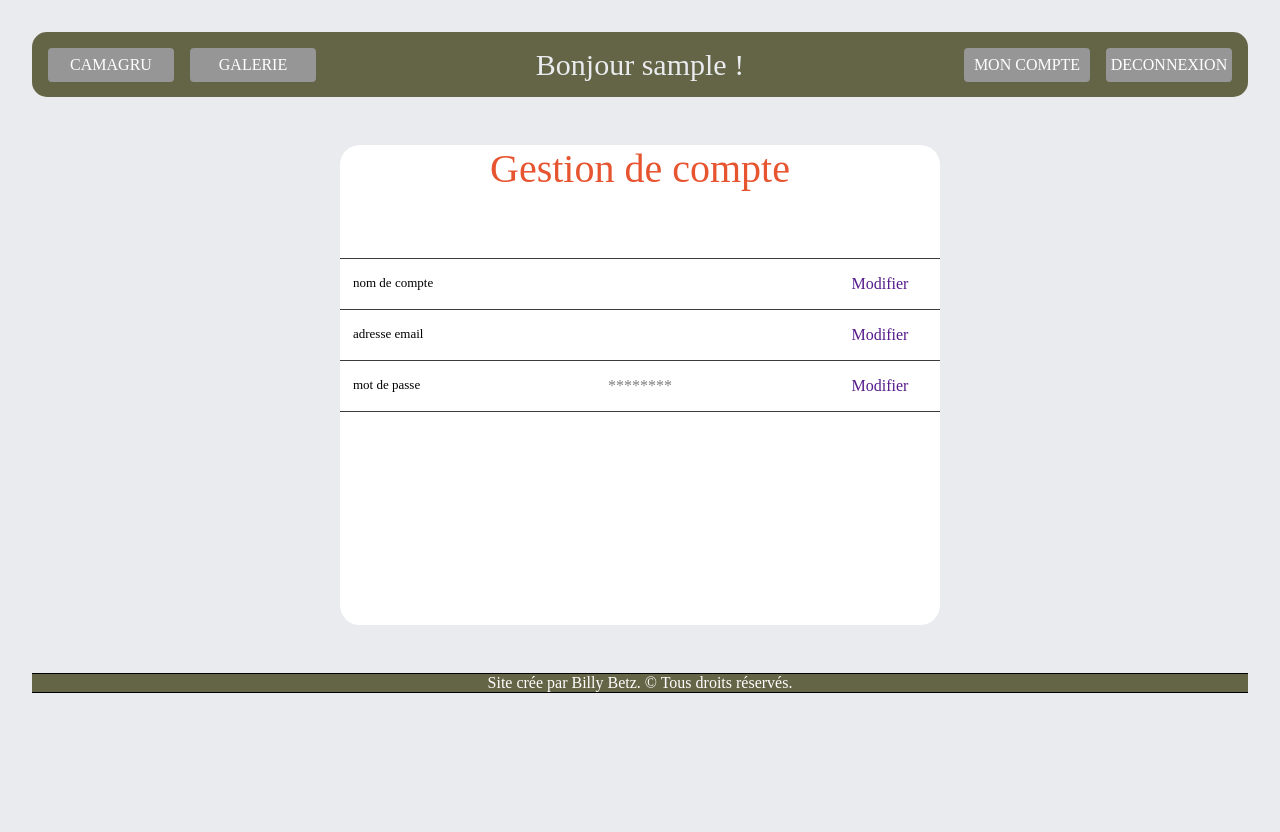
After one commit to billybetz/Camagru, a PHP site: page /my_account.php in a window 1280 px wide. The commit adds this page. Run offline with PHP 8.4, Linux system fonts and the light colour scheme; the visitor is signed in with stand-in values (Sample User, id 1); data that the repository does not hold is empty.

Commit message:
add gestion de compte amelioration front du menu en train de gerer les photos de galerie en requete

```diff
--- a/css/style.css
+++ b/css/style.css
@@ -32,7 +32,14 @@ body
 a
 {
 	text-decoration:none;
+}
 
+hr{
+    margin: 1em auto;
+    width: 100%;
+    height: 1px;
+    background-color: #3c3c3c;
+    border: none;
 }
 
 /* classes sur toutes les pages */
@@ -56,35 +63,26 @@ a
 
 .menu_button
 {
-	display:block;
-	width:126px;
-	height:30px;
-	margin-top:13px;
-	padding-top:5px;
-	border: 1px solid grey;
-	border-radius:4px;
-	background-color:rgb(150,150,150);
-	text-decoration:none;
-	color:white;
-	text-align:center;
-	vertical-align:middle;
-	font-size: 17px;
+	    display: block;
+    width: 126px;
+    height: 34px;
+    border-radius: 4px;
+    background-color: rgb(150,150,150);
+    color: white;
+    text-align: center;
+    font-size: 16px;
+    line-height: 34px;
 
 }
 
 .menu_button:active
 {
-	background-color:orange;
 	color:black
 }
 
 .menu_button:hover
 {
 	background-color: rgb(140,140,140);
-	font-size:18;
-	width:130px;
-	height:33px;
-	display:block;
 }
 
 .index_button
@@ -107,14 +105,10 @@ a
 
 .bonjour
 {
-	width:200px;
-	height:40px;
-	/* background-color:rgb(150,150,150); */
-	/* border: 1px solid grey; */
-	margin-top:10px;
 	text-align:center;
 	font-size:30px;
-	float:left;
+	white-space: nowrap;
+	color: #e9ebee;
 }
 
 
@@ -137,7 +131,7 @@ a
 {
 	height: 2em;
     width: 10em;
-    margin-left: 8em;
+    margin-left: 6em;
     white-space: nowrap;
     background-color: #e8e3e3;
     padding: 3 20 3 20;
@@ -176,11 +170,10 @@ a
 
 .mini_galerie
 {
-	/*margin-top: 1em;*/
-	width: 160px;
+    width: 160px;
     height: 160px;
-	background-color: grey;
-	/*margin: 0 auto 2em auto;*/
+    background-color: grey;
+    margin: auto;
 }
 
 
@@ -238,8 +231,21 @@ a
 	color:red;
 }
 
+/*-_-_-_-_- my_account.php -_-_-_-_-*/
 
-/*-_-_-_-_- footer -_-_-_-_-*/
+.setting_name
+{
+	margin-left: 1em;
+	text-align: left;
+	font-size: 13px;
+}
+
+.setting_data
+{
+	color: grey;
+}
+
+/*-_-_-_-_- footer.php -_-_-_-_-*/
 
 .footer
 {
--- a/includes/menu.php
+++ b/includes/menu.php
@@ -4,14 +4,14 @@
 ?>
 
 <div class="grid-9 has-gutter menu">
-	<div>
+	<div style="margin: auto;">
 		<!-- <a href="." class ="index_button pos_left"> -->
 			<a class=" menu_button" style="margin-left: 1em;" href=".">CAMAGRU</a>
 		<!-- <img src="img/acceuil.png" alt="acceuil" width="49" height="49"/> -->
 		<!-- </a> -->
 	</div>
 
-	<div>
+	<div style="margin: auto;">
 		<a class="menu_button " href="galerie.php">GALERIE</a>
 	</div>
 
@@ -19,10 +19,10 @@
 
 	<div></div>
 
-	<div>
+	<div style="margin: auto;">
 		<?php if (isset($_SESSION['log_status']) && $_SESSION['log_status'] != 0){
 		 ?>
-		<span class="bonjour">Bonjour <?php echo $_SESSION['id'];?>!</span>
+		<span class="bonjour">Bonjour <?php echo $_SESSION['id'];?> !</span>
 		<?php }
 		?>
 	</div>
@@ -31,7 +31,7 @@
 
 	<div></div>
 
-	<div>
+	<div style="margin: auto;">
 		<?php if (!isset($_SESSION['log_status']) || $_SESSION['log_status'] == 0){
 		 ?>
 		<a class="menu_button" href="login.php">CONNEXION</a>
@@ -43,7 +43,7 @@
 	</div>
 
 
-	<div>
+	<div style="margin: auto;">
 		<?php if (!isset($_SESSION['log_status']) || $_SESSION['log_status'] == 0){
 			?>
 		<a class="menu_button" style="margin-right: 1em;" href="register.php">INSCRIPTION</a>
--- a/js/media_video.js
+++ b/js/media_video.js
@@ -15,7 +15,7 @@
 	 }
 	 else
 	 {
-	 	alert("getMedia not supported");
+	 	alert("vidéo : getMedia not supported on this browser");
 	 }
 
  	function handle_video(stream)
@@ -33,7 +33,7 @@
 
 	function video_error(error)
 	{
- 		alert("problem with the video" + error);
+ 		alert("vidéo : " + error);
  	}
 }
-)();
+)()
--- a/libft_php/data_validity.php
+++ b/libft_php/data_validity.php
@@ -13,8 +13,8 @@ function check_login($login)
 {
 	if ($login == "")
 		return ("Champ obligatoire");
-	if (strlen($login) < 5)
-		return ("L'identifiant doit faire minimum 5 caracteres");
+	if (strlen($login) < 5 || strlen($login) > 12)
+		return ("L'identifiant doit faire entre 5 et 12 caractères");
 	if (ctype_alnum($login) == FALSE)
 		return ("L'identifiant ne peux contenir que des caractères alphanumérique");
 	if (ft_str_have_digit($login) == FALSE)
@@ -24,7 +24,7 @@ function check_login($login)
 
 function check_email($email)
 {
-	if (count($login, '@') != 1)
+	if (mb_substr_count($email, '@') != 1)
 		return ("adresse mail invalide");
 	return("");
 }
--- a/login.php
+++ b/login.php
@@ -33,6 +33,12 @@
 			{
 				$_SESSION['log_status'] = $ret['rank'];
 				$_SESSION['id'] = $login;
+		?>
+			<script>
+				window.location.replace("index.php");
+			</script>
+
+		<?php
 			}
 			else
 				$error = "incorrect_data";
--- /dev/null
+++ b/my_account.php
@@ -0,0 +1,62 @@
+<?php
+  if(session_id() == "")
+	  session_start();
+
+  // verifie si l'utilisateur n'est pas deja connecté.
+  if (!isset($_SESSION['log_status']) && $_SESSION['log_status'] == 0)
+	  header("Location: index.php");
+?>
+
+<?php
+  $title = "my account";
+  require_once("includes/header.php");
+  //fonctions d'éxécution des requetes sql
+  require_once("libft_php/sql_rqt.php");
+?>
+
+<?php
+	// on récupère les données de l'utilisateur a afficher dans sa page gestion de compte
+
+	$sql = 'SELECT * FROM camagru.users WHERE pseudo = "'.$_SESSION["id"].'";';
+	$ret = ft_exe_sql_rqt("select datas of user", $bdd, $sql);
+	$ret = mysqli_fetch_array($ret);
+	// print_r($ret);
+
+	$pseudo = $ret['pseudo'];
+	$email = $ret['email'];
+	$passwd = $ret['passwd'];
+?>
+
+
+<div class="main" >
+	<div class="log_reg">
+		<div class="grid-5" style="padding-bottom: 50px;">
+			<div class="col-5 log-text1">Gestion de compte</div>
+		</div>
+		<hr/>
+		<div class="grid-5">
+			<div class="setting_name">nom de compte</div>
+			<div class="col-3 setting_data"><?php echo $pseudo; ?></div>
+			<a href="" style="display: block;">Modifier</a>
+		</div>
+		<hr/>
+
+
+		<div class="grid-5">
+			<div class="setting_name">adresse email</div>
+			<div class="col-3 setting_data"><?php echo $email; ?></div>
+			<a href="" style="display: block;">Modifier</a>
+		</div>
+		<hr/>
+
+		<div class="grid-5">
+			<div class="setting_name">mot de passe</div>
+			<div class="col-3 setting_data">********</div>
+			<a href="" style="display: block;">Modifier</a>
+		</div>
+		<hr/>
+
+</div>
+
+
+<?php require_once("includes/footer.php"); ?>
```
Also changed, not shown: config/setup.php (+26 -3 lines), index.php (+44 -6 lines).
